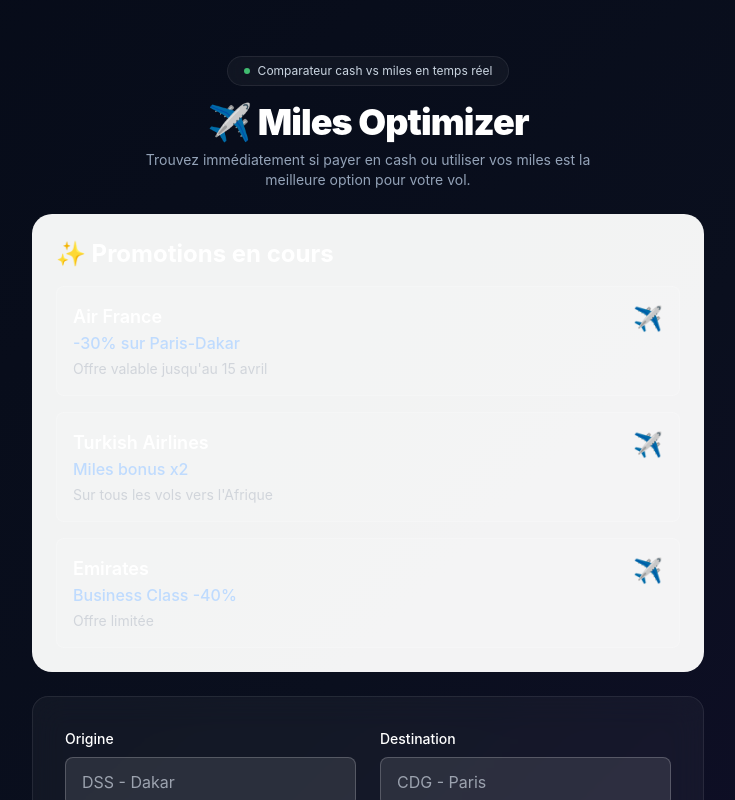
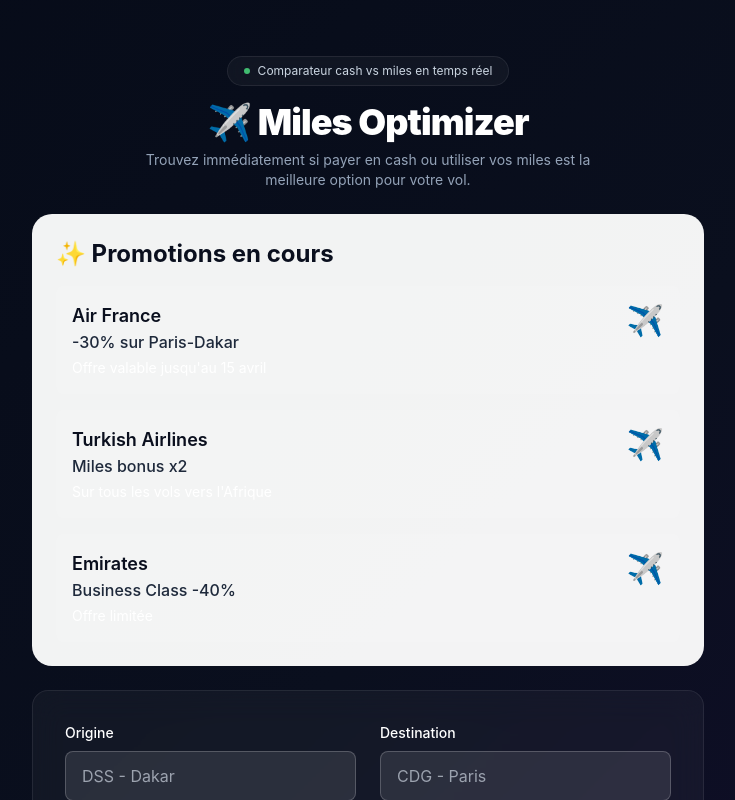
Before and after one commit to elzzoo/miles-optimizer-nextjs, a Next.js app: page / in a window 1280 px wide. Shown: the top 800 px of the page, without its empty margins (272-1007 px from the left). Built offline with nearby package versions, Linux system fonts and the light colour scheme.

Commit message:
Fix PromosBanner text visibility - change white text to navy colors

```diff
--- a/components/PromosBanner.tsx
+++ b/components/PromosBanner.tsx
@@ -55,20 +55,20 @@
 
   return (
     <div className="glass-card p-6 rounded-2xl">
-      <h2 className="text-2xl font-bold mb-4 text-white">✨ Promotions en cours</h2>
+      <h2 className="text-2xl font-bold mb-4 text-navy-900">✨ Promotions en cours</h2>
       <div className="space-y-4">
         {promos.map((promo, index) => (
           <div
             key={index}
-            className="bg-white/10 p-4 rounded-lg hover:bg-white/20 transition cursor-pointer border border-white/20"
+            className="bg-white/10 p-4 rounded-lg hover:bg-white/20 transition cursor-pointer"
           >
             <div className="flex justify-between items-start">
               <div>
-                <h3 className="font-semibold text-lg text-white">{promo.airline}</h3>
-                <p className="text-blue-200 font-medium text-base">{promo.title}</p>
-                <p className="text-sm text-gray-300 mt-1">{promo.description}</p>
+                <h3 className="font-semibold text-lg text-navy-900">{promo.airline}</h3>
+                <p className="text-navy-700 font-medium text-base">{promo.title}</p>
+                <p className="text-navy-600 text-sm mt-1">{promo.description}</p>
               </div>
-              <span className="text-2xl">✈️</span>
+              <span className="text-3xl">✈️</span>
             </div>
           </div>
         ))}
```
